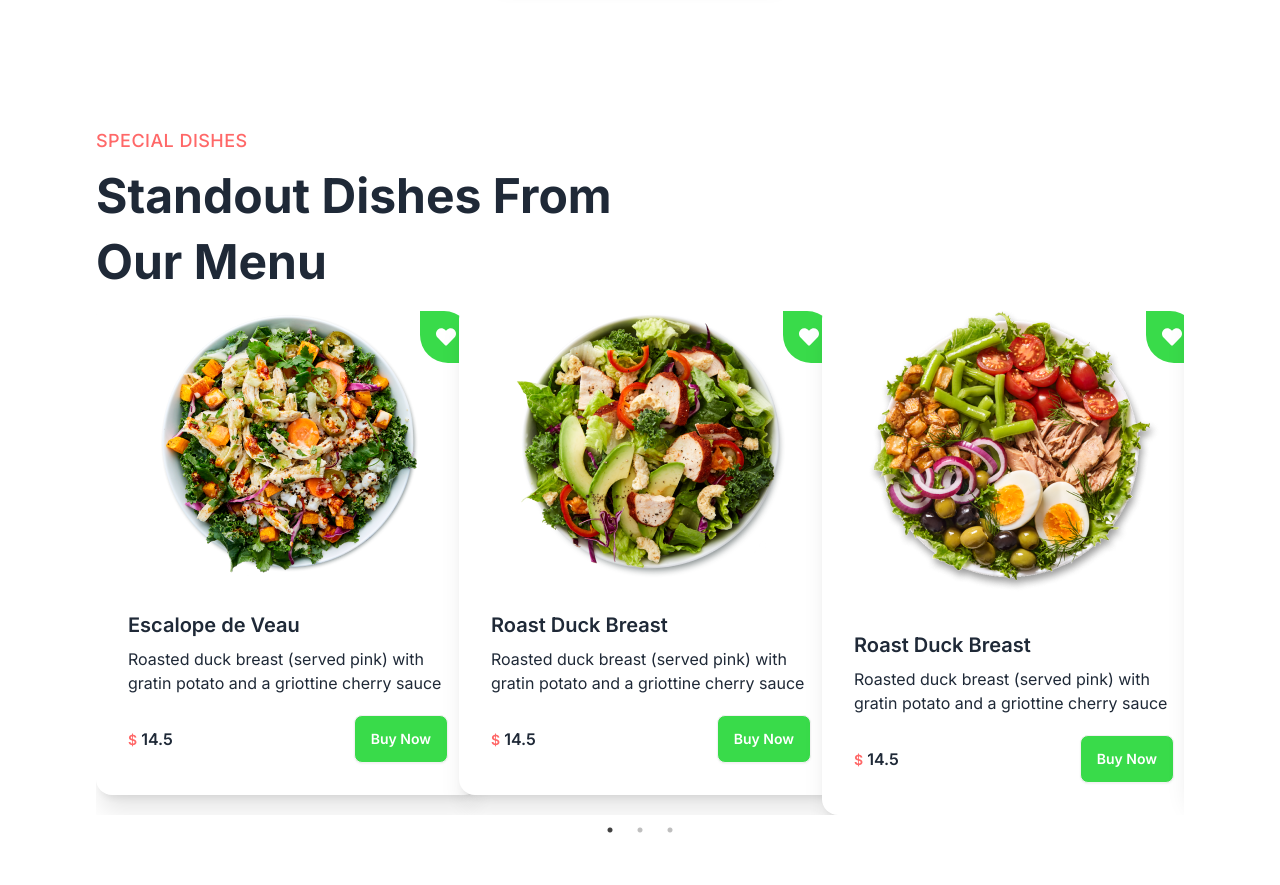
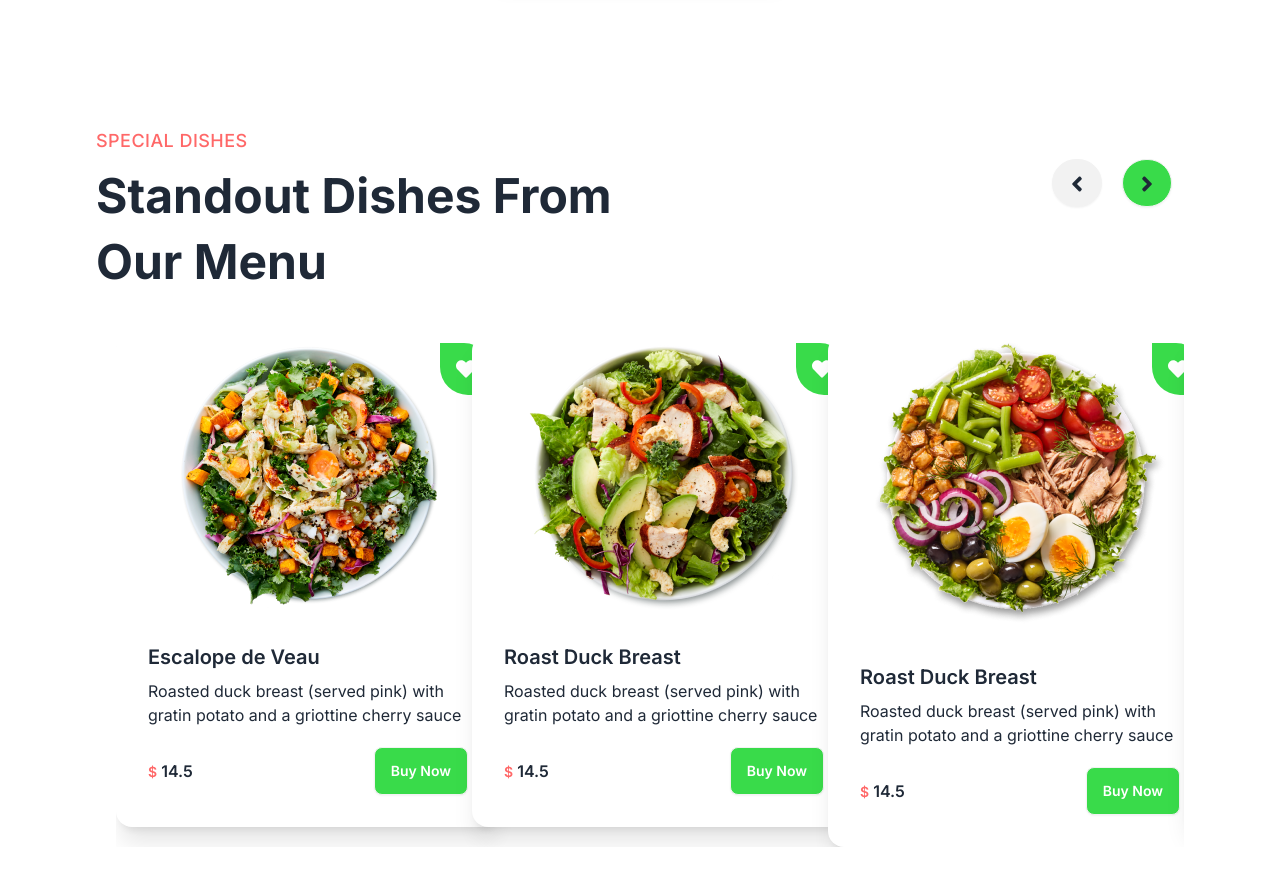
Before and after one commit to ajaysonere/Foodi-Web-app, a React (Vite) app in the folder foodi-client/: page / in a window 1280 px wide. Shown: the part 1640-2525 px from the top of the page. Built offline with nearby package versions, Linux system fonts and the light colour scheme.

Commit message:
slider section completed

```diff
--- a/foodi-client/src/Pages/Home/SpecialDishes.jsx
+++ b/foodi-client/src/Pages/Home/SpecialDishes.jsx
@@ -3,6 +3,31 @@ import "slick-carousel/slick/slick-theme.css";
 import Slider from "react-slick";
 import { useEffect, useRef, useState } from "react";
 import Card from "../../components/Card";
+import { FaAngleLeft, FaAngleRight } from "react-icons/fa";
+
+const simpleNextArrow = (props) => {
+  const { className, style, onClick } = props;
+  return (
+    <div
+      className={className}
+      style={{ ...style, display: "block", background: "red" }}
+      onClick={onClick}
+    >
+      NEXT
+    </div>
+  );
+};
+
+const simplePrevArrow = (props) => {
+  const { className, style, onClick } = props;
+  <div
+    className={className}
+    style={{ ...style, display: "block", background: "green" }}
+    onClick={onClick}
+  >
+    BACK
+  </div>;
+};
 
 const SpecialDishes = () => {
   const settings = {
@@ -38,38 +63,58 @@ const SpecialDishes = () => {
         },
       },
     ],
+
+    nextArrow: <simpleNextArrow />,
+    prevArrow: <simplePrevArrow />
+
   };
 
-  const [recipes , setRecipes] = useState([]);
+  const [recipes, setRecipes] = useState([]);
 
   const slider = useRef(null);
 
-  useEffect( () => {
+  useEffect(() => {
     const resData = async () => {
       const res = await fetch("/menu.json");
       const data = await res.json();
-        const popular = data.filter((item) => item.category === 'popular');
+      const popular = data.filter((item) => item.category === "popular");
       setRecipes(popular);
-     }
+    };
     resData();
+  }, []);
 
-  } , [])
 
 
   return (
-    <div className="section-container my-20">
+    <div className="section-container my-20 relative">
       <div className="text-left">
         <p className="subtitle">Special Dishes</p>
         <h2 className="heading md:w-[520px]">Standout Dishes From Our Menu</h2>
       </div>
+
+      {/* Arrows */}
+
+      <div className="md:absolute right-3 top-8 mb-10 md:mr-24">
+        <button
+          onClick={() => slider?.current?.slickPrev()}
+          className="btn p-2 rounded-full ml-5"
+        >
+          <FaAngleLeft  className="w-8 h-8 p-1" />
+        </button>
+        <button
+          onClick={() => slider?.current?.slickNext()}
+          className="btn p-2 rounded-full ml-5 bg-green"
+        >
+          <FaAngleRight className="w-8 h-8 p-1"/>
+        </button>
+      </div>
+
       {/* slider */}
 
-      <Slider {...settings}>
-        {
-           recipes.map((item , i)=> {
-              return  <Card item={item} key={i}/>
-           })
-        }
+      <Slider ref={slider} {...settings} className="overflow-hidden mt-10 space-x-5">
+        {recipes.map((item, i) => {
+          return <Card item={item} key={i} />;
+        })}
       </Slider>
     </div>
   );
--- a/foodi-client/src/components/Card.jsx
+++ b/foodi-client/src/components/Card.jsx
@@ -15,16 +15,27 @@ const Card = ({item})=> {
    return (
      <div>
        <div className="card w-96 bg-base-100 shadow-xl relative">
-          <div className={`rating gap-1 absolute right-2 top-2 p-4 heartStar bg-green ${heartFilled ? "text-rose-500" : "text-white"}`} onClick={handleHeartClicked}>
-             <FaHeart className=' h-5 w-5 cursor-pointer ' />
-          </div>
+         <div
+           className={`rating gap-1 absolute right-2 top-2 p-4 heartStar bg-green ${
+             heartFilled ? "text-rose-500" : "text-white"
+           }`}
+           onClick={handleHeartClicked}
+         >
+           <FaHeart className=" h-5 w-5 cursor-pointer " />
+         </div>
          <Link to={`/menu/${item._id}`}>
            <figure>
-             <img src={item.image} alt=""  className='hover:scale-105 transition-all duration-200 md:h-27'/>
+             <img
+               src={item.image}
+               alt=""
+               className="hover:scale-105 transition-all duration-200 md:h-27"
+             />
            </figure>
          </Link>
          <div className="card-body">
-           <h2 className="card-title">{item.name}</h2>
+           <Link to={`/menu/${item._id}`}>
+             <h2 className="card-title">{item.name}</h2>
+           </Link>
            <p>{item.recipe}</p>
            <div className="card-actions justify-between items-center mt-3">
              <h5 className="font-semibold">
```
Lines whose indentation alone changed are shown as unchanged.
